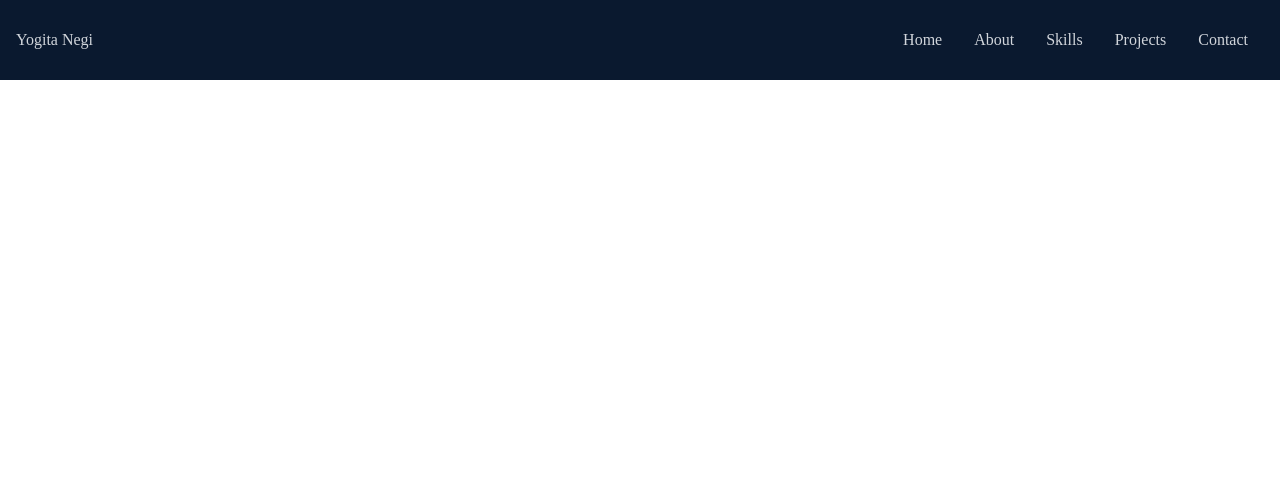
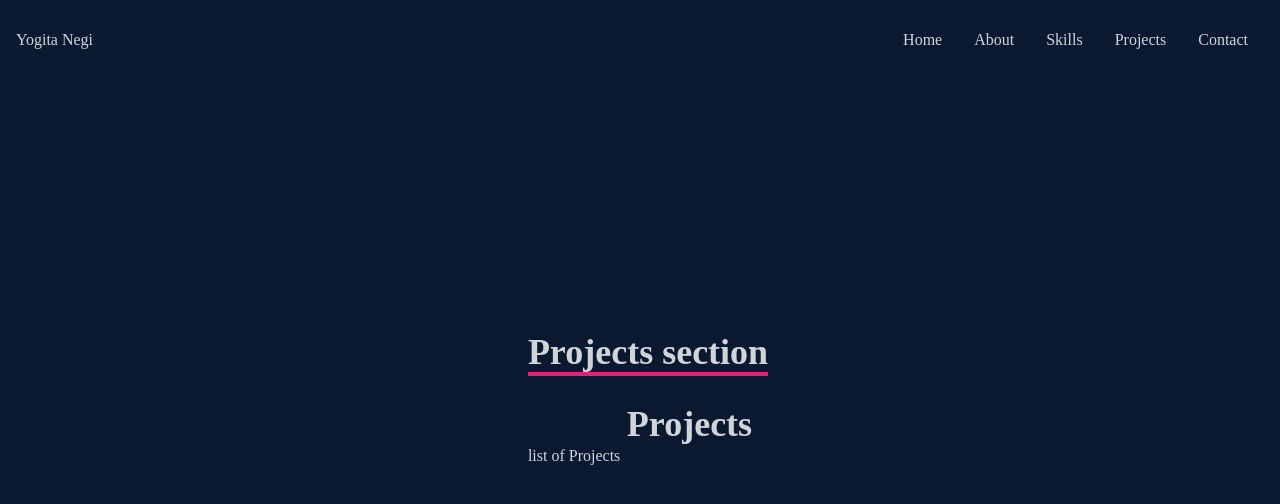
Before and after one commit to yogi-88/React-portfolio, a React (Create React App) app in the folder my-portfolio/: page /projects in a window 1280 px wide. Shown: the top 504 px of the page. Built offline with nearby package versions, Linux system fonts and the light colour scheme.

Commit message:
Each link on navbar is rendering data now

```diff
--- a/my-portfolio/src/App.js
+++ b/my-portfolio/src/App.js
@@ -2,8 +2,9 @@ import { BrowserRouter as Router, Route, Routes } from "react-router-dom";
 import Navbar from "./components/Navbar";
 import Home from "./pages/Home";
 import About from "./components/About";
-import Projects from "./pages/Projects";
+import Projects from "./components/Projects";
 import Contact from "./pages/Contact";
+import Skills from "./components/Skills";
 
 function App() {
   return (
@@ -13,6 +14,7 @@ function App() {
         <Routes>
           <Route path="/" element={<Home />} />
           <Route path="/about" element={<About />} />
+          <Route path="/skills" element={<Skills />} />
           <Route path="/projects" element={<Projects />} />
           <Route path="/contact" element={<Contact />} />
         </Routes>
--- a/my-portfolio/src/components/Navbar.jsx
+++ b/my-portfolio/src/components/Navbar.jsx
@@ -52,13 +52,13 @@ const Navbar = () => {
           <Link to="/">About</Link>
         </li>
         <li className="py-6" text-4xl="true">
-          <Link to="/">Skills</Link>
+          <Link to="/skills">Skills</Link>
         </li>
         <li className="py-6" text-4xl="true">
-          <Link to="/">Projects</Link>
+          <Link to="/projects">Projects</Link>
         </li>
         <li className="py-6" text-4xl="true">
-          <Link to="/">Contact</Link>
+          <Link to="/contact">Contact</Link>
         </li>
       </ul>
     </div>
--- /dev/null
+++ b/my-portfolio/src/components/Projects.jsx
@@ -0,0 +1,31 @@
+import React from 'react'
+
+const Projects = () => {
+  return (
+      <div name='about' className='w-full h-screen bg-[#0a192f] text-gray-300'>
+          <div className='flex flex-col justify-center items-center w-full h-full'>
+              <div className='max-w-[1000px] w-full-grid grid-cols-2 gap-8'>
+                <div className='sm:text-right pb-8 pl-4'>
+                      <p className='text-4xl font-bold inline border-b-4 border-pink-600'>
+                        Projects section
+                      </p>
+                </div>
+                <div></div>
+                <div className='max-w-[1000px] w-full-grid sm:grid-cols-2 gap-8 px-4'>
+                    <div className='sm:text-right text-4xl font-bold'>
+                        <p>Projects</p>
+                    </div>
+                    <div>
+                        <p>list of Projects</p>
+                    </div>
+                </div>
+
+
+              </div>
+
+          </div>
+      </div>
+  )
+}
+
+export default Projects;
--- /dev/null
+++ b/my-portfolio/src/components/Skills.jsx
@@ -0,0 +1,31 @@
+import React from 'react'
+
+const Skills = () => {
+  return (
+      <div name='about' className='w-full h-screen bg-[#0a192f] text-gray-300'>
+          <div className='flex flex-col justify-center items-center w-full h-full'>
+              <div className='max-w-[1000px] w-full-grid grid-cols-2 gap-8'>
+                <div className='sm:text-right pb-8 pl-4'>
+                      <p className='text-4xl font-bold inline border-b-4 border-pink-600'>
+                        Skills section
+                      </p>
+                </div>
+                <div></div>
+                <div className='max-w-[1000px] w-full-grid sm:grid-cols-2 gap-8 px-4'>
+                    <div className='sm:text-right text-4xl font-bold'>
+                        <p>SKILLS</p>
+                    </div>
+                    <div>
+                        <p>HTML, CSS, JAVASCRIPT</p>
+                    </div>
+                </div>
+
+
+              </div>
+
+          </div>
+      </div>
+  )
+}
+
+export default Skills;
--- a/my-portfolio/src/index.js
+++ b/my-portfolio/src/index.js
@@ -4,9 +4,11 @@ import './index.css';
 import App from './App';
 
 
+
 const root = ReactDOM.createRoot(document.getElementById('root'));
 root.render(
   <React.StrictMode>
     <App />
+
   </React.StrictMode>
 );
--- /dev/null
+++ b/my-portfolio/src/pages/Contact.js
@@ -0,0 +1,31 @@
+import React from 'react'
+
+const Projects = () => {
+  return (
+      <div name='about' className='w-full h-screen bg-[#0a192f] text-gray-300'>
+          <div className='flex flex-col justify-center items-center w-full h-full'>
+              <div className='max-w-[1000px] w-full-grid grid-cols-2 gap-8'>
+                <div className='sm:text-right pb-8 pl-4'>
+                      <p className='text-4xl font-bold inline border-b-4 border-pink-600'>
+                        Contact section
+                      </p>
+                </div>
+                <div></div>
+                <div className='max-w-[1000px] w-full-grid sm:grid-cols-2 gap-8 px-4'>
+                    <div className='sm:text-right text-4xl font-bold'>
+                        <p>Contact</p>
+                    </div>
+                    <div>
+                        <p>Contact</p>
+                    </div>
+                </div>
+
+
+              </div>
+
+          </div>
+      </div>
+  )
+}
+
+export default Projects;
--- a/my-portfolio/src/pages/Contact.jsx
+++ /dev/null
@@ -1,11 +0,0 @@
-import React from "react";
-function Contact() {
-    console.log("Rendering Contact component...");
-    return (
-        <div>
-            <h1>Contact Page</h1>
-            <p>Welcome to my Contact Page</p>
-        </div>
-    )
-}
-export default Contact;
--- a/my-portfolio/src/pages/Projects.jsx
+++ /dev/null
@@ -1,10 +0,0 @@
-function ProjectPage() {
-    return (
-        <div>
-            <h1>Project Page</h1>
-            <p>Welcome to my portfolio site</p>
-        </div>
-    )
-}
-
-export default ProjectPage;
```
